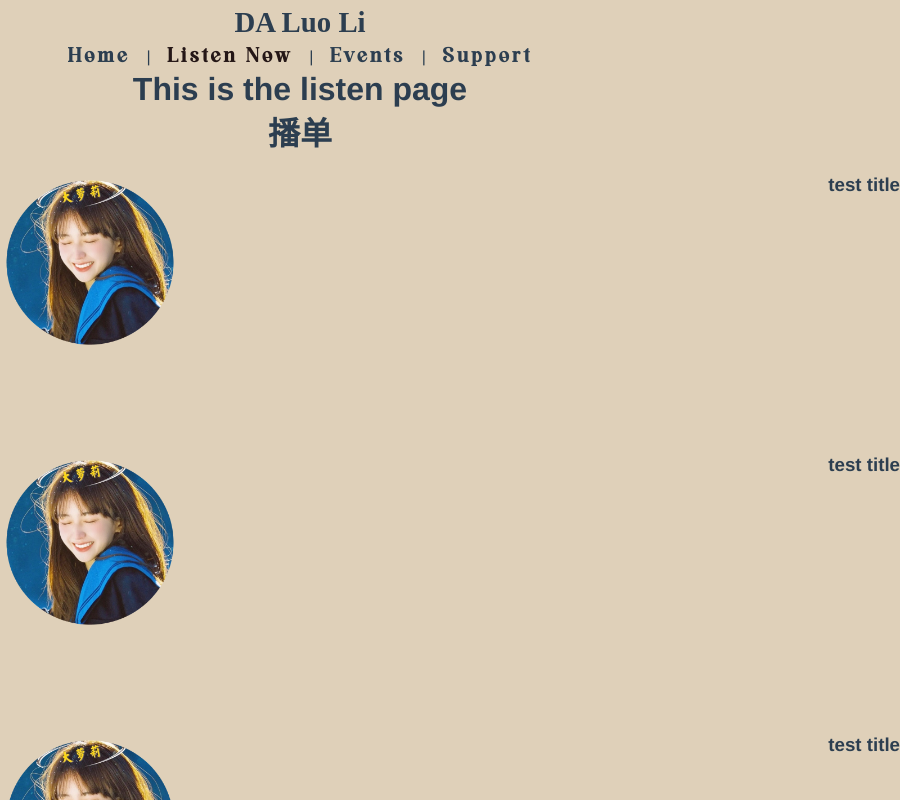
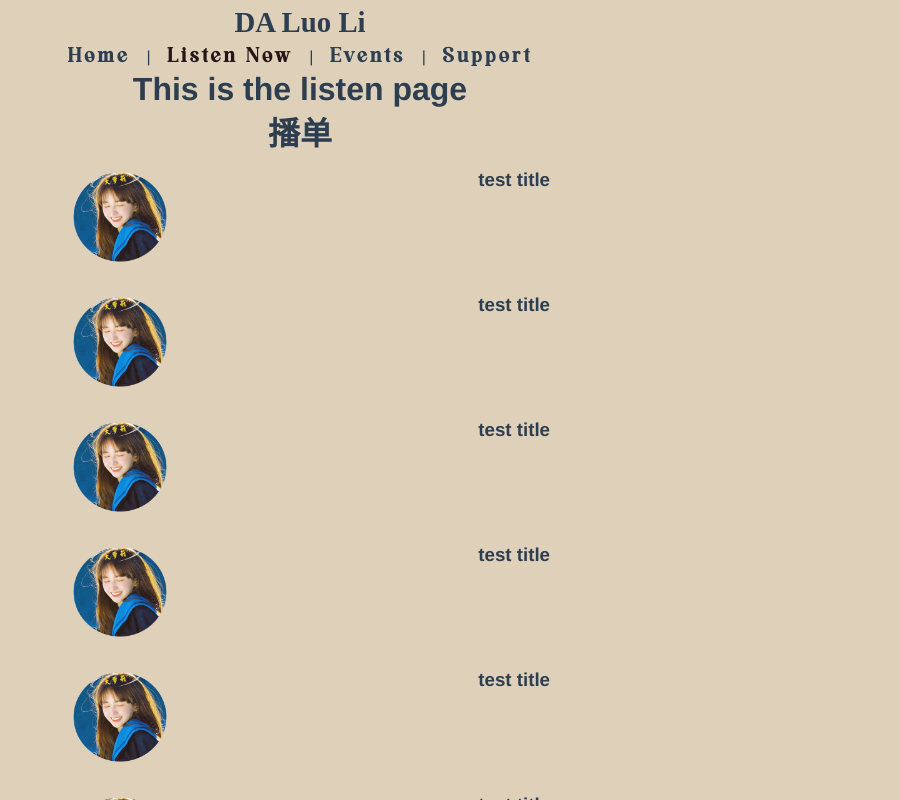
Before and after one commit to CYcitizen/luer, a Vue app: page /listen in a window 600 px wide. Shown: the top 800 px of the page, 900 px wide, since content can reach past the window. Built offline with nearby package versions, Linux system fonts and the light colour scheme; a web font is replaced by a local one.

Commit message:
added responsive playList

```diff
--- a/src/components/PlayList.vue
+++ b/src/components/PlayList.vue
@@ -43,5 +43,29 @@
   /* background-color: aquamarine; */
   width: 20%;
   height: 90%;
+  margin: 0 4%;
+}
+
+@media screen and (min-width: 600px) and (max-width: 1000px) {
+  #play-list {
+    width: 600px;
+    height: 130px;
+    margin: 15px auto;
+  }
+}
+
+@media screen and (min-width: 400px) and (max-width: 600px) {
+  #play-list {
+    width: 500px;
+    height: 110px;
+    margin: 15px auto;
+  }
+}
+@media screen and (min-width: 300px) and (max-width: 400px) {
+  #play-list {
+    width: 360px;
+    height: 85px;
+    margin: 15px auto;
+  }
 }
 </style>
```
Also changed, not shown: 1 other file (tests, documents, lock files or other folders).
